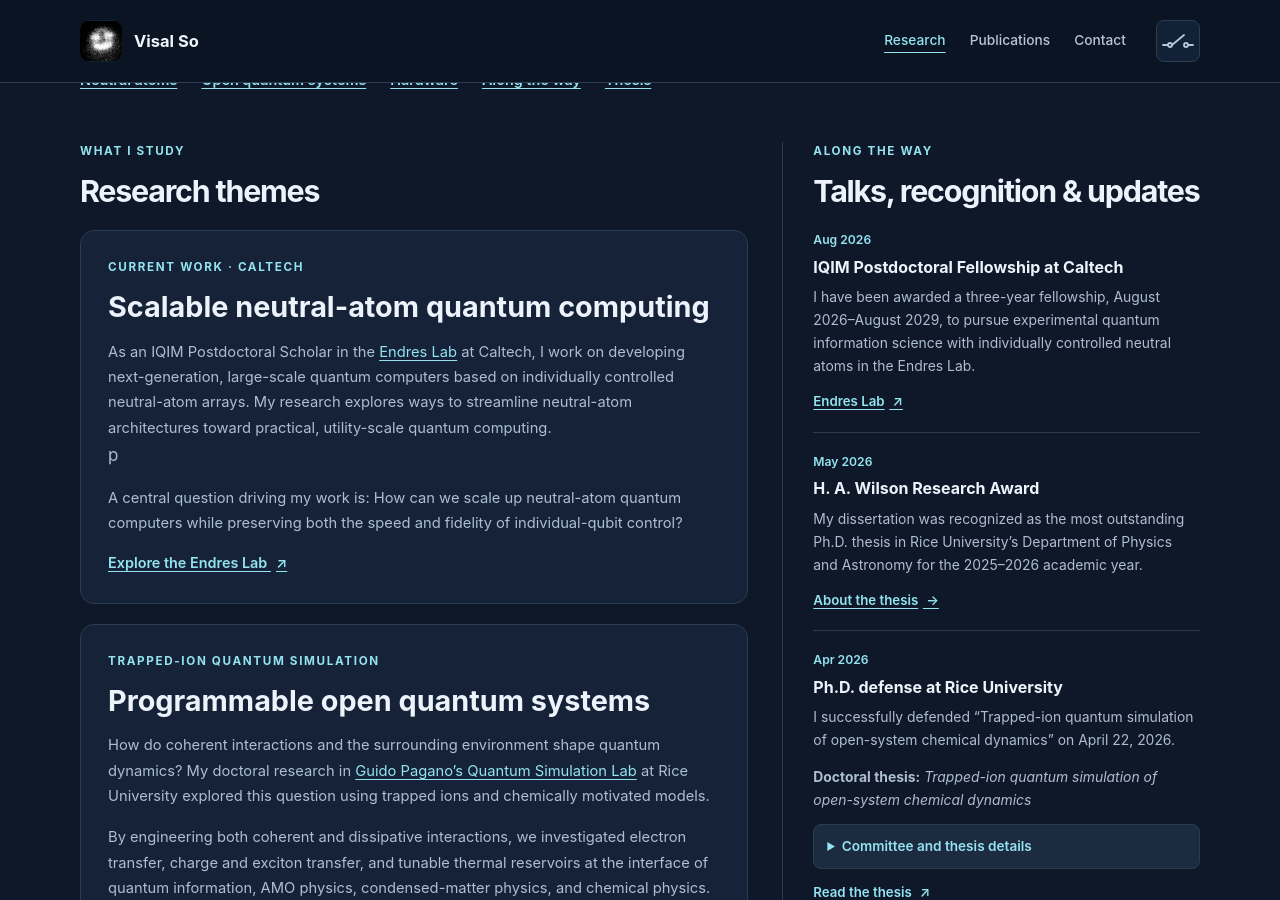
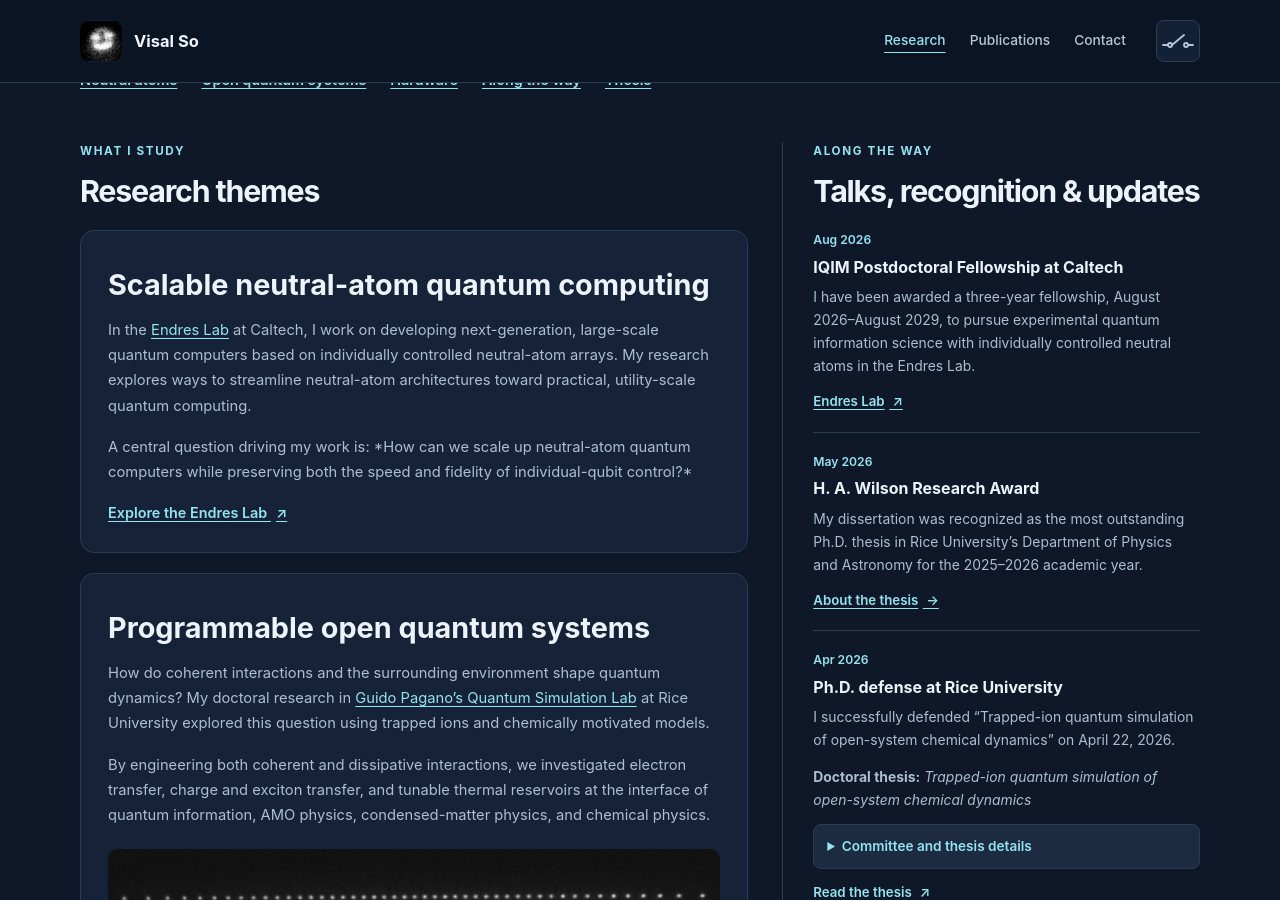
Before and after one commit to visalso/visalso.github.io, a Jekyll site: the page built from research.html, in a window 1280 px wide and 900 px high, scrolled down 306 px. Built offline with Jekyll 4.4.1, drawn with Linux system fonts in a browser that asks for light colours.

Commit message:
Update research.html

```diff
--- a/research.html
+++ b/research.html
@@ -28,18 +28,18 @@ nav: research
     <div class="research-page__cards">
   <section class="section project research-theme-card" id="neutral-atoms" aria-labelledby="neutral-atoms-title">
     <div class="project__heading">
-      <p class="section-kicker">Current work · Caltech</p>
+      <!--<p class="section-kicker">Current work · Caltech</p>-->
       <h3 id="neutral-atoms-title">Scalable neutral-atom quantum computing</h3>
     </div>
     <div class="project__body prose">
-      <p>As an IQIM Postdoctoral Scholar in the <a href="https://www.endreslab.com/">Endres Lab</a> at Caltech, I work on developing next-generation, large-scale quantum computers based on individually controlled neutral-atom arrays. My research explores ways to streamline neutral-atom architectures toward practical, utility-scale quantum computing.</p>p
-      <p>A central question driving my work is: How can we scale up neutral-atom quantum computers while preserving both the speed and fidelity of individual-qubit control?</p>
+      <p>In the <a href="https://www.endreslab.com/">Endres Lab</a> at Caltech, I work on developing next-generation, large-scale quantum computers based on individually controlled neutral-atom arrays. My research explores ways to streamline neutral-atom architectures toward practical, utility-scale quantum computing.</p>
+      <p>A central question driving my work is: *How can we scale up neutral-atom quantum computers while preserving both the speed and fidelity of individual-qubit control?*</p>
       <p class="project__links"><a class="text-link" href="https://www.endreslab.com/">Explore the Endres Lab <span aria-hidden="true">↗</span></a></p>
     </div>
   </section>
   <section class="section project research-theme-card" id="open-systems" aria-labelledby="open-systems-title">
     <div class="project__heading">
-      <p class="section-kicker">Trapped-ion quantum simulation</p>
+      <!--<p class="section-kicker">Trapped-ion quantum simulation</p>-->
       <h3 id="open-systems-title">Programmable open quantum systems</h3>
     </div>
     <div class="project__body prose">
```
